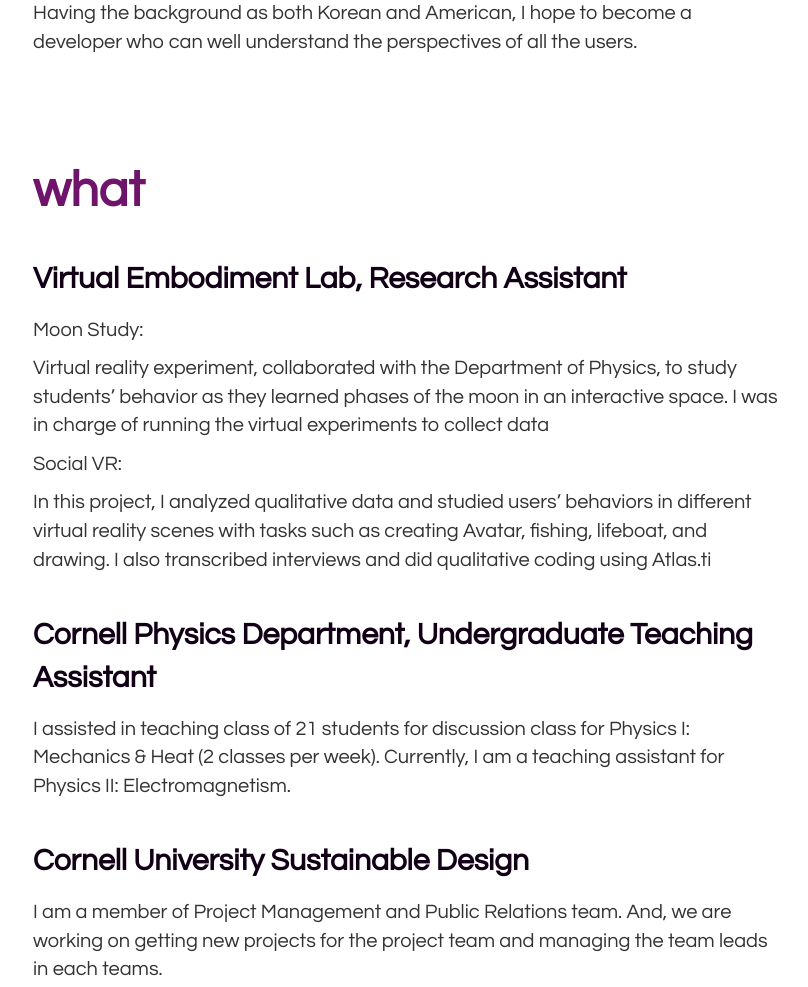
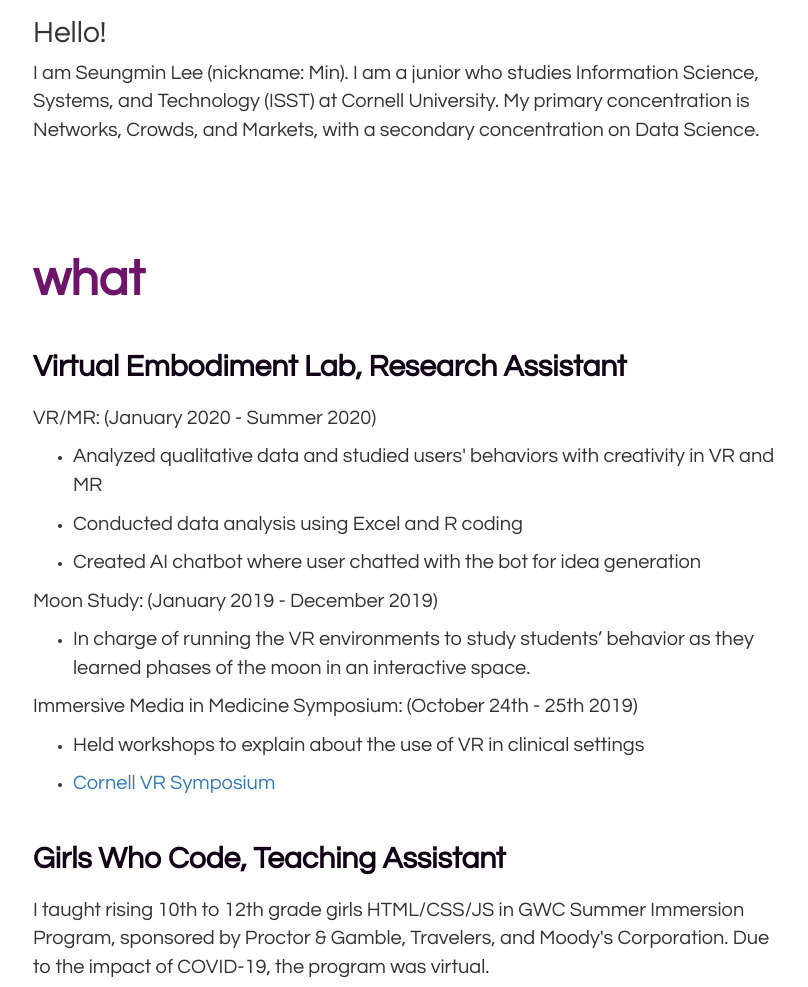
Before and after one commit to minleee/minleee.github.io, a plain HTML site: page index.html in a window 1280 px wide. Shown: the part 1156-2143 px from the top of the page, without its empty margins (232-1040 px from the left). Drawn offline with nearby package versions, Linux system fonts and the light colour scheme.

Commit message:
index.html update

```diff
--- a/index.html
+++ b/index.html
@@ -53,7 +53,7 @@
               <div class="maintitle"><strong>who</strong></div>
               <div class = "profile">
                 <div class = "content1">
-    							<img src="profilepic.jpg" width="400" alt="profile">
+    							<img src="profilepic.png" width="360"  alt="profile">
                 </div>
               </div>
             </div>
@@ -64,10 +64,8 @@
             <div class="col-md-8">
               <div class = "content2">
                 <h2>Hello! </h2>
-                  <p>I am Seungmin Lee (nickname: Min). I am a sophomore who studies Information Science, Systems, and Technology (ISST) at Cornell University.
-                    In the future, I hope to go further into user research studies because I have a strong passion for user experience.
-                    Born in South Korea, I was raised in Northern Virginia, near DC area. Having the background as both Korean and American, I hope to
-                    become a developer who can well understand the perspectives of all the users.
+                  <p>I am Seungmin Lee (nickname: Min). I am a junior who studies Information Science, Systems, and Technology (ISST) at Cornell University.
+                    My primary concentration is Networks, Crowds, and Markets, with a secondary concentration on Data Science.
                   <p>
               </div>
             </div>
@@ -83,15 +81,26 @@
             <div class="col-md-8">
             <div class="maintitle"><strong>what</strong></div>
             <div class="subtitle"> Virtual Embodiment Lab, Research Assistant</div>
-              <p>Moon Study:</p>
-              <p>Virtual reality experiment, collaborated with the Department of Physics, to study students’ behavior as they learned phases of the moon in an interactive space. I was in charge of running the virtual experiments to collect data </p>
-              <p>Social VR:</p>
-              <p> In this project, I analyzed qualitative data and studied users’ behaviors in different virtual reality scenes with tasks such as creating Avatar, fishing, lifeboat, and drawing. I also transcribed interviews and did qualitative coding using Atlas.ti</p>
+              <p>VR/MR: (January 2020 - Summer 2020)</p>
+            <ul>
+              <li><p>Analyzed qualitative data and studied users' behaviors with creativity in VR and MR</p></li>
+              <li><p>Conducted data analysis using Excel and R coding </p></li>
+              <li><p>Created AI chatbot where user chatted with the bot for idea generation</p></li>
+            </ul>
 
-              <div class="subtitle">Cornell Physics Department, Undergraduate Teaching Assistant</div>
-                <p> I assisted in teaching class of 21 students for discussion class for Physics I: Mechanics & Heat (2 classes per week). Currently, I am a teaching assistant for Physics II: Electromagnetism. </p>
-              <div class="subtitle">Cornell University Sustainable Design</div>
-              <p>I am a member of Project Management and Public Relations team. And, we are working on getting new projects for the project team and managing the team leads in each teams.</p>
+              <p>Moon Study: (January 2019 - December 2019)</p>
+            <ul>
+              <li><p>In charge of running the VR environments to study students’ behavior as they learned phases of the moon in an interactive space. </p></li>
+            </ul>
+              <p>Immersive Media in Medicine Symposium: (October 24th - 25th 2019)</p>
+            <ul>
+              <li><p>Held workshops to explain about the use of VR in clinical settings</p></li>
+              <li><p><a href = "https://cornellvrsymposium.com/bios/">Cornell VR Symposium</a></p></li>
+            </ul>
+            <div class="subtitle">Girls Who Code, Teaching Assistant</div>
+
+            <p>I taught rising 10th to 12th grade girls HTML/CSS/JS in GWC Summer Immersion Program, sponsored by Proctor & Gamble, Travelers, and Moody's Corporation. Due to the impact of COVID-19, the program was virtual.</p>
+
 
               <div class="subtitle">Gabb Global, Design Intern</div>
               <p>I worked as an intern in a start-up technology company, creating games and Virtual Reality (VR) scenes for users to learn foreign languages. I designed and created the VR scenes, and planned the flow of the game. I also created surveys to study the user’s experience with the VR learning environment.</p>
@@ -110,6 +119,10 @@
 
               <div class="maintitle"><strong>Min's work</strong></div>
               <div class="subtitle"> Photography </div>
+              <p>Check out <a href = "secure-everglades-37716.herokuapp.com/index.php">Min's Travel Guide</a></p>
+              <p> My favorite hobby is to take pictures and videos. I love to capture every special moments in my life. Because of this passion, I created a website using PHP and SQL that could hold all of the travel pictures into one place and categorize each picture with its associated travel tags.
+                The user can display the details of an image, upload & delete an image, and add & remove a tag.</p>
+
 
             </div>
             <div class="col-md-2"></div>
@@ -152,7 +165,7 @@
               <div class="subtitle">Virtual Reality</div>
 
               <p>I started to learn Virtual Reality on my own from Udacity because I was intrigued by its ability to create an imagination to reality.
-                From the internship, I created restaurant scene of the country that the user was learning of.</p>
+                Aside from Udacity, I also worked with VR scenes during my internship at Gabb Global. From the internship, I created restaurant scenes of the country that the user was learning of.</p>
               <p>Here is an example of my work - an apartment scene. </p>
 
               <div class="top-buffer"></div>
```
